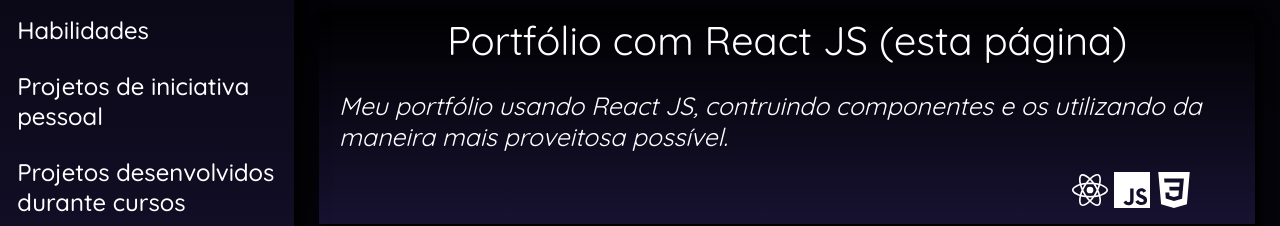
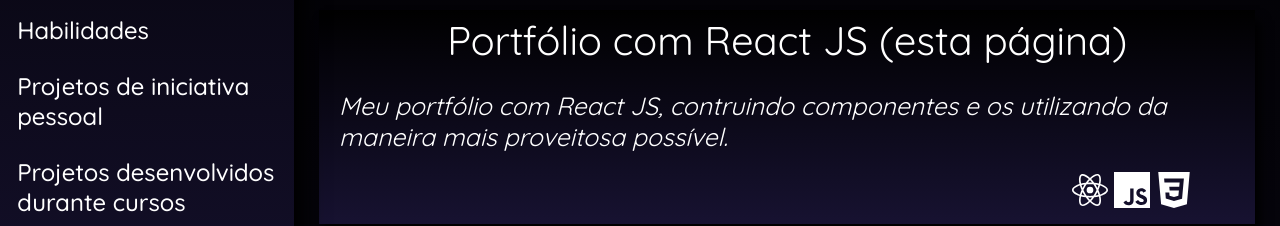
Before and after one commit to Gonzagadavid/portfolio, a React (Create React App) app: page /projetos_pessoais in a window 1280 px wide. Shown: the part 377-603 px from the top of the page. Built offline with nearby package versions, Linux system fonts and the light colour scheme.

Commit message:
finalizado projeto

```diff
--- a/src/views/contents/ProjetosPessoais.jsx
+++ b/src/views/contents/ProjetosPessoais.jsx
@@ -8,7 +8,7 @@
       <h2>Projetos de Iniciativa Pessoal</h2>
       <ProjectCard
         title='Portfólio com React JS (esta página)' tec='react js css'
-        description='Meu portfólio usando React JS, contruindo componentes e os utilizando da maneira mais proveitosa possível.'
+        description='Meu portfólio com React JS, contruindo componentes e os utilizando da maneira mais proveitosa possível.'
         path='https://github.com/Gonzagadavid/portfolio'
       />
       <ProjectCard
```
